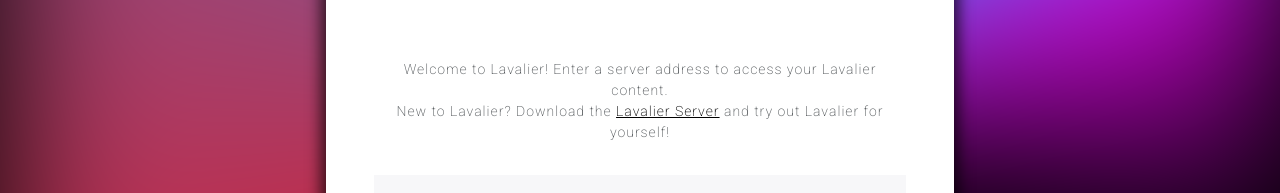
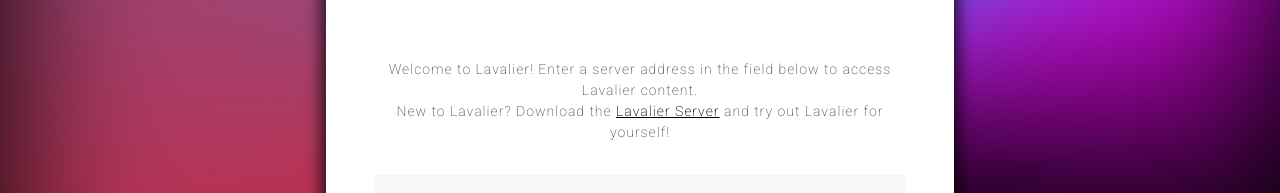
Before and after one commit to Lavalier/lavalier-electron-client, a React (Create React App) app: page / in a window 1280 px wide. Shown: the part 279-472 px from the top of the page. Built offline with nearby package versions, Linux system fonts and the light colour scheme.

Commit message:
Update intro text

```diff
--- a/src/App.js
+++ b/src/App.js
@@ -9,7 +9,7 @@
           <div className="d-grid">
             <h1 className="display-logo text-center pb-5">Lavalier</h1>
             <p className="text-center">
-              Welcome to Lavalier! Enter a server address to access your Lavalier content.
+              Welcome to Lavalier! Enter a server address in the field below to access Lavalier content.
               <br />
               New to Lavalier? Download the <a href="#">Lavalier Server</a> and try out Lavalier for yourself!
             </p>
```
